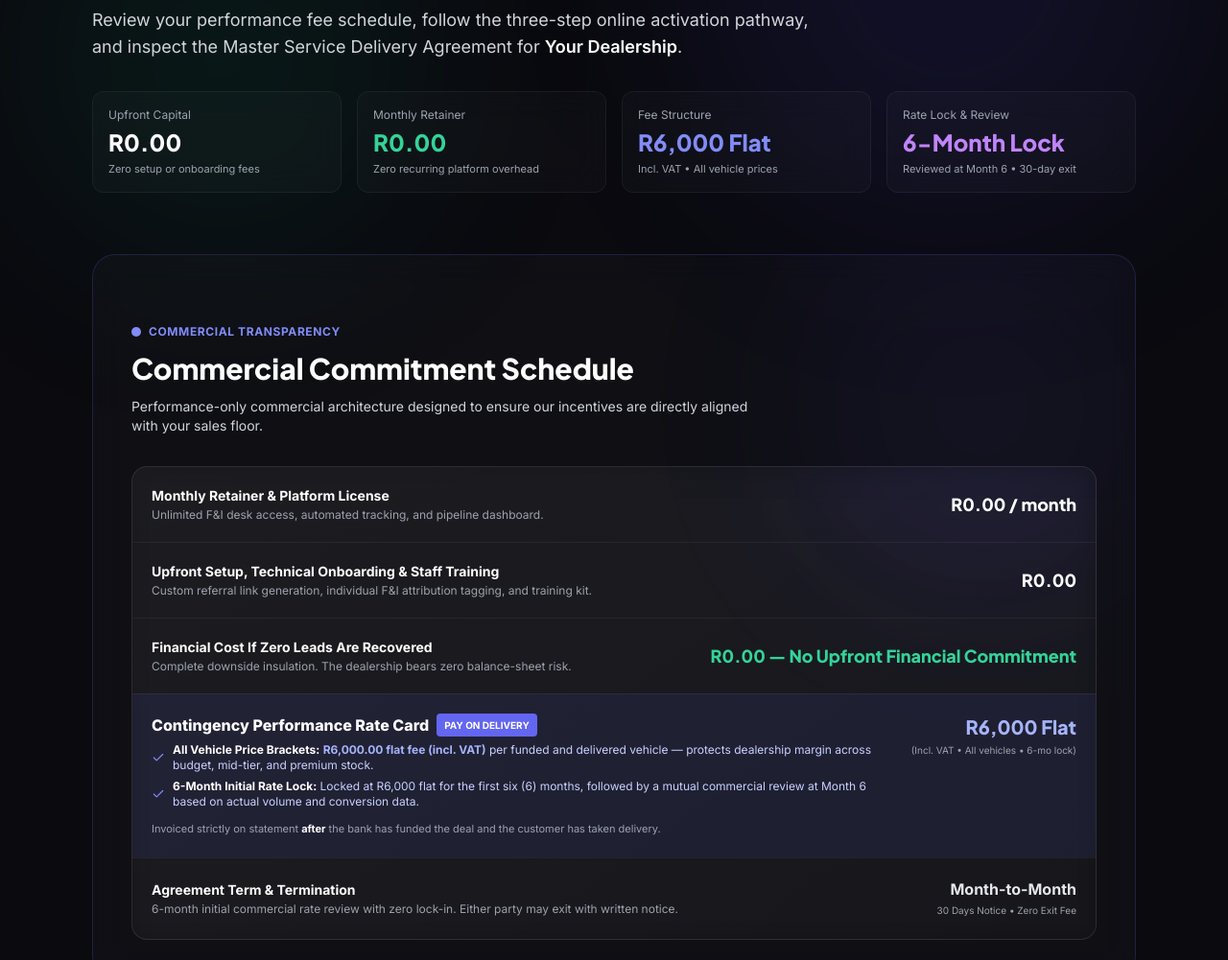
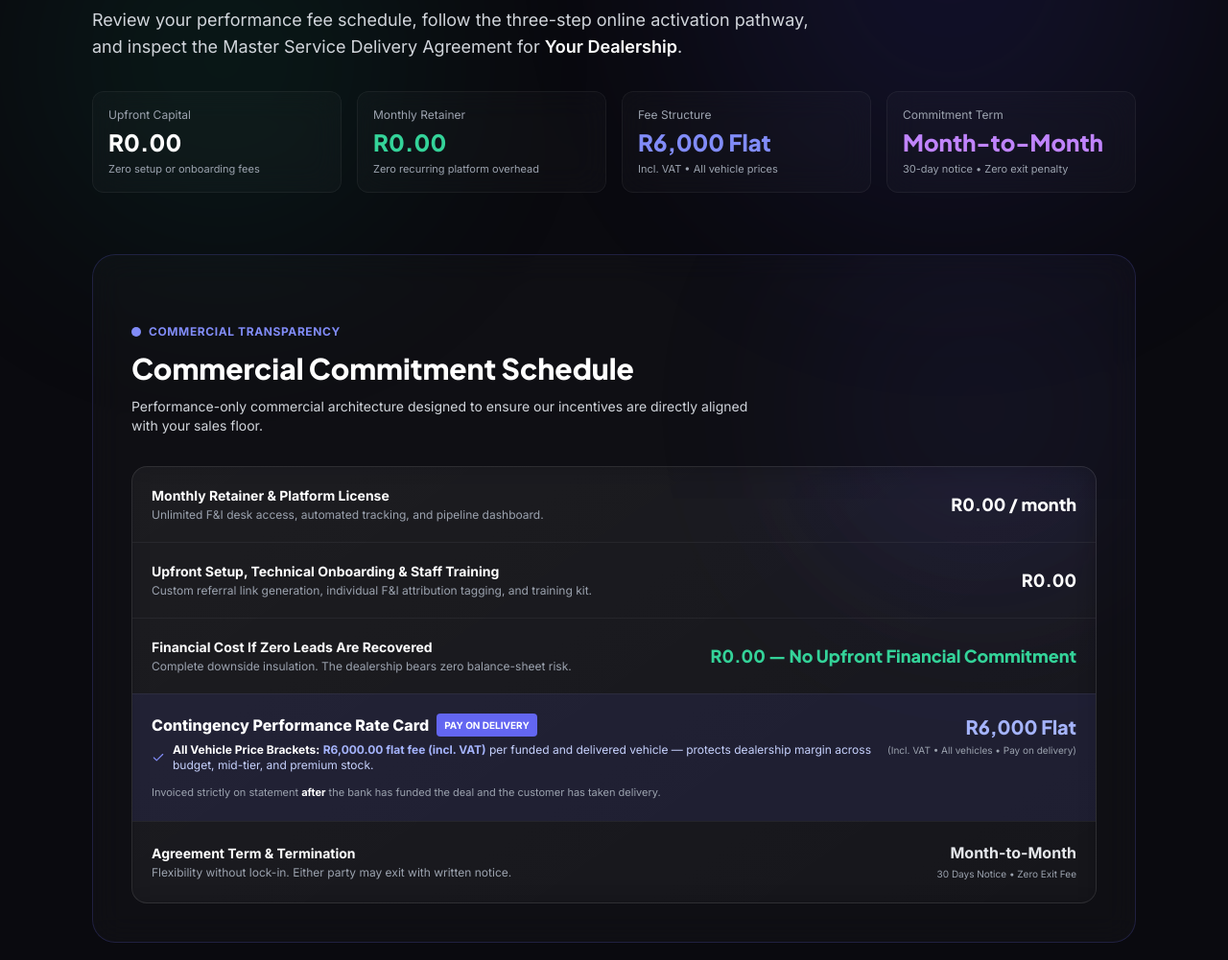
Before and after one commit to volvemedia1-ops/dealership-portal-preview, a plain HTML site: page 05-next-steps.html in a window 1280 px wide. Shown: the part 279-1280 px from the top of the page at 96% size. Drawn offline with nearby package versions, Linux system fonts and the light colour scheme.

Commit message:
Option A: Default portal to R6,000 flat (incl. VAT) month-to-month without 6-month clause

```diff
--- a/05-next-steps.html
+++ b/05-next-steps.html
@@ -292,9 +292,9 @@
                     <div class="text-[11px] text-gray-400">Incl. VAT &bull; All vehicle prices</div>
                 </div>
                 <div class="glass p-4 rounded-xl border border-white/5 space-y-1">
-                    <div class="text-xs text-gray-400">Rate Lock &amp; Review</div>
-                    <div class="text-xl sm:text-2xl font-extrabold text-purple-400 font-heading">6-Month Lock</div>
-                    <div class="text-[11px] text-gray-400">Reviewed at Month 6 &bull; 30-day exit</div>
+                    <div class="text-xs text-gray-400">Commitment Term</div>
+                    <div class="text-xl sm:text-2xl font-extrabold text-purple-400 font-heading">Month-to-Month</div>
+                    <div class="text-[11px] text-gray-400">30-day notice &bull; Zero exit penalty</div>
                 </div>
             </div>
         </section>
@@ -360,10 +360,6 @@
                                     <i data-lucide="check" class="w-3.5 h-3.5 text-indigo-400 shrink-0"></i>
                                     <span><strong class="text-white">All Vehicle Price Brackets:</strong> <span class="text-indigo-300 font-bold">R6,000.00 flat fee (incl. VAT)</span> per funded and delivered vehicle &mdash; protects dealership margin across budget, mid-tier, and premium stock.</span>
                                 </div>
-                                <div class="flex items-center gap-2">
-                                    <i data-lucide="check" class="w-3.5 h-3.5 text-indigo-400 shrink-0"></i>
-                                    <span><strong class="text-white">6-Month Initial Rate Lock:</strong> Locked at R6,000 flat for the first six (6) months, followed by a mutual commercial review at Month 6 based on actual volume and conversion data.</span>
-                                </div>
                             </div>
                             <p class="text-[11px] text-gray-400 pt-1">
                                 Invoiced strictly on statement <strong class="text-white">after</strong> the bank has funded the deal and the customer has taken delivery.
@@ -371,14 +367,14 @@
                         </div>
                         <div class="text-left sm:text-right shrink-0">
                             <span class="text-lg sm:text-xl font-extrabold text-indigo-300 font-heading">R6,000 Flat</span>
-                            <span class="block text-[10px] text-gray-400">(Incl. VAT &bull; All vehicles &bull; 6-mo lock)</span>
+                            <span class="block text-[10px] text-gray-400">(Incl. VAT &bull; All vehicles &bull; Pay on delivery)</span>
                         </div>
                     </div>
 
                     <div class="p-4 sm:p-5 flex flex-col sm:flex-row justify-between sm:items-center gap-2 hover:bg-white/[0.02] transition-colors">
                         <div class="space-y-0.5">
                             <span class="font-bold text-white">Agreement Term &amp; Termination</span>
-                            <p class="text-xs text-gray-400">6-month initial commercial rate review with zero lock-in. Either party may exit with written notice.</p>
+                            <p class="text-xs text-gray-400">Flexibility without lock-in. Either party may exit with written notice.</p>
                         </div>
                         <div class="text-right">
                             <span class="text-sm sm:text-base font-bold text-gray-200">Month-to-Month</span>
```
Also changed, not shown: 01-commercial-roi.html (+2 -2 lines), dealership-service-agreement.html (+3 -4 lines), generator.html (+1 -1 lines), index.html (+1 -1 lines), 1 other file.
